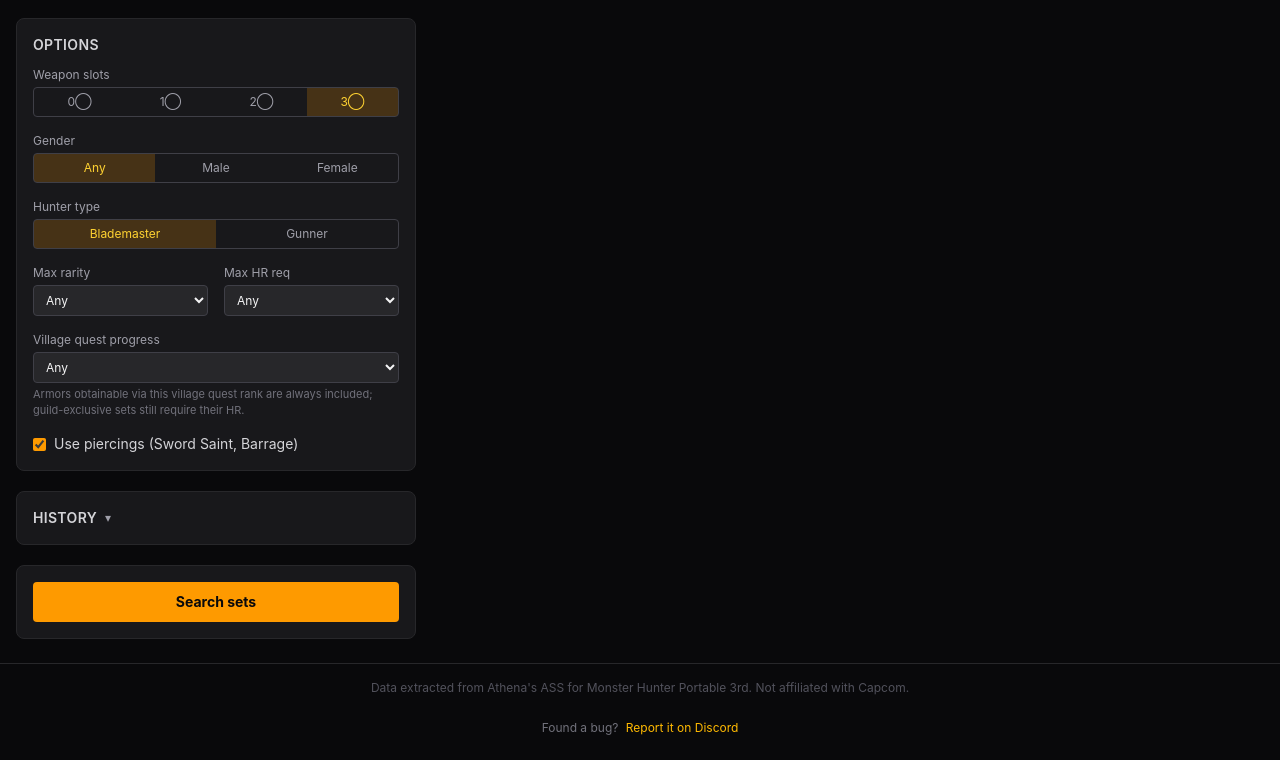
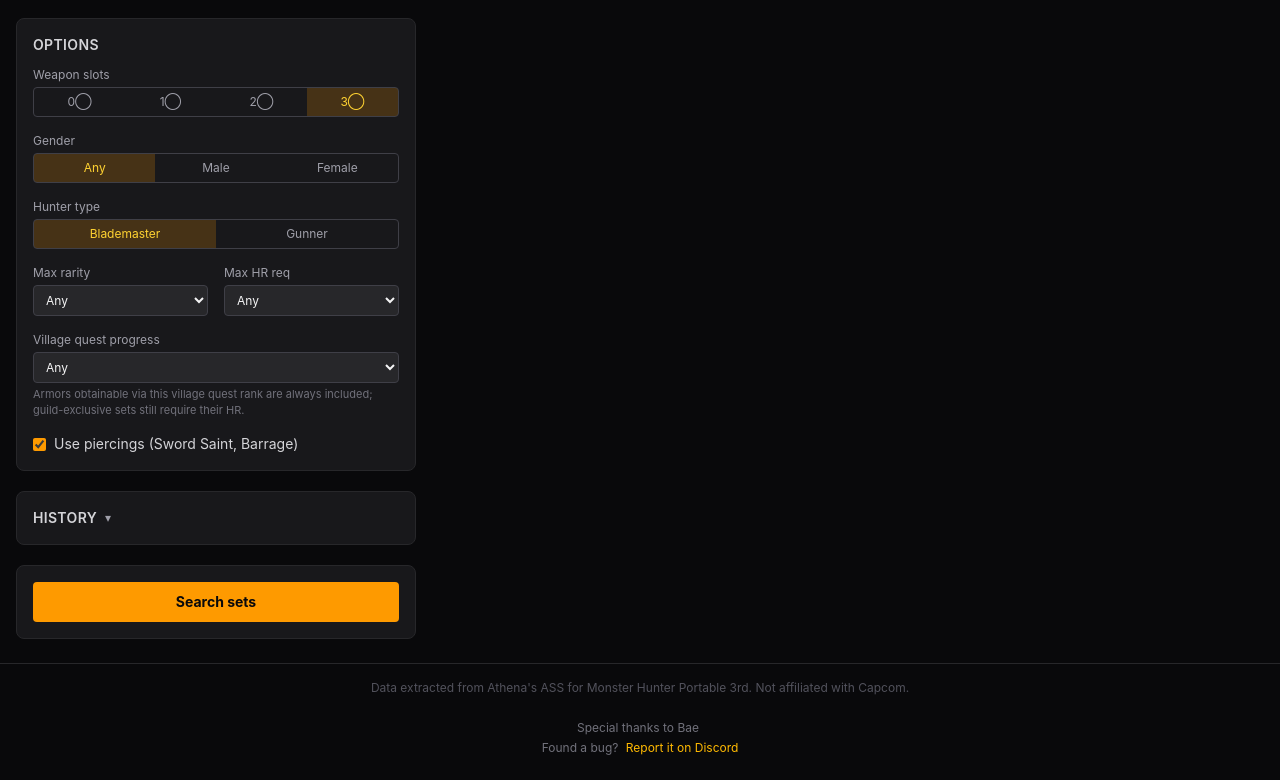
Before and after one commit to RogelRC/mhp3csc, a SvelteKit app: page / in a window 1280 px wide. Shown: the part 544-1324 px from the top of the page. Built offline with nearby package versions, Linux system fonts and the light colour scheme.

Commit message:
special message

```diff
--- a/src/routes/+layout.svelte
+++ b/src/routes/+layout.svelte
@@ -20,6 +20,9 @@
 <footer class="bg-zinc-950 pt-2 pb-6">
 	<div class="mx-auto w-full max-w-4xl px-4">
 		<p class="text-center text-xs text-zinc-500">
+			<span class="mr-1">Special thanks to Bae</span>
+		</p>
+		<p class="mt-1 text-center text-xs text-zinc-500">
 			<span class="mr-1">Found a bug?</span>
 			<a
 				href="https://discord.com/users/1136464673479340203"
```
